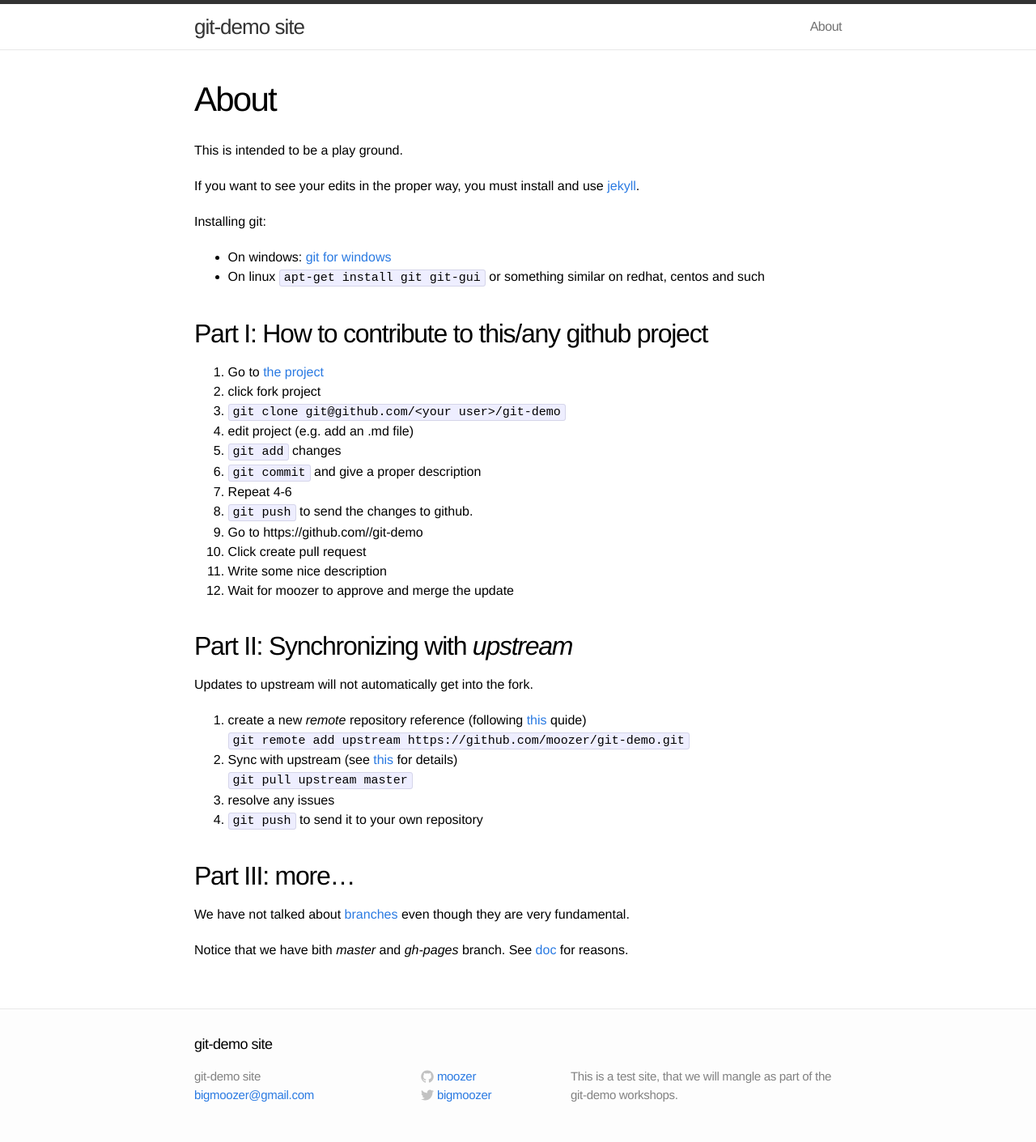
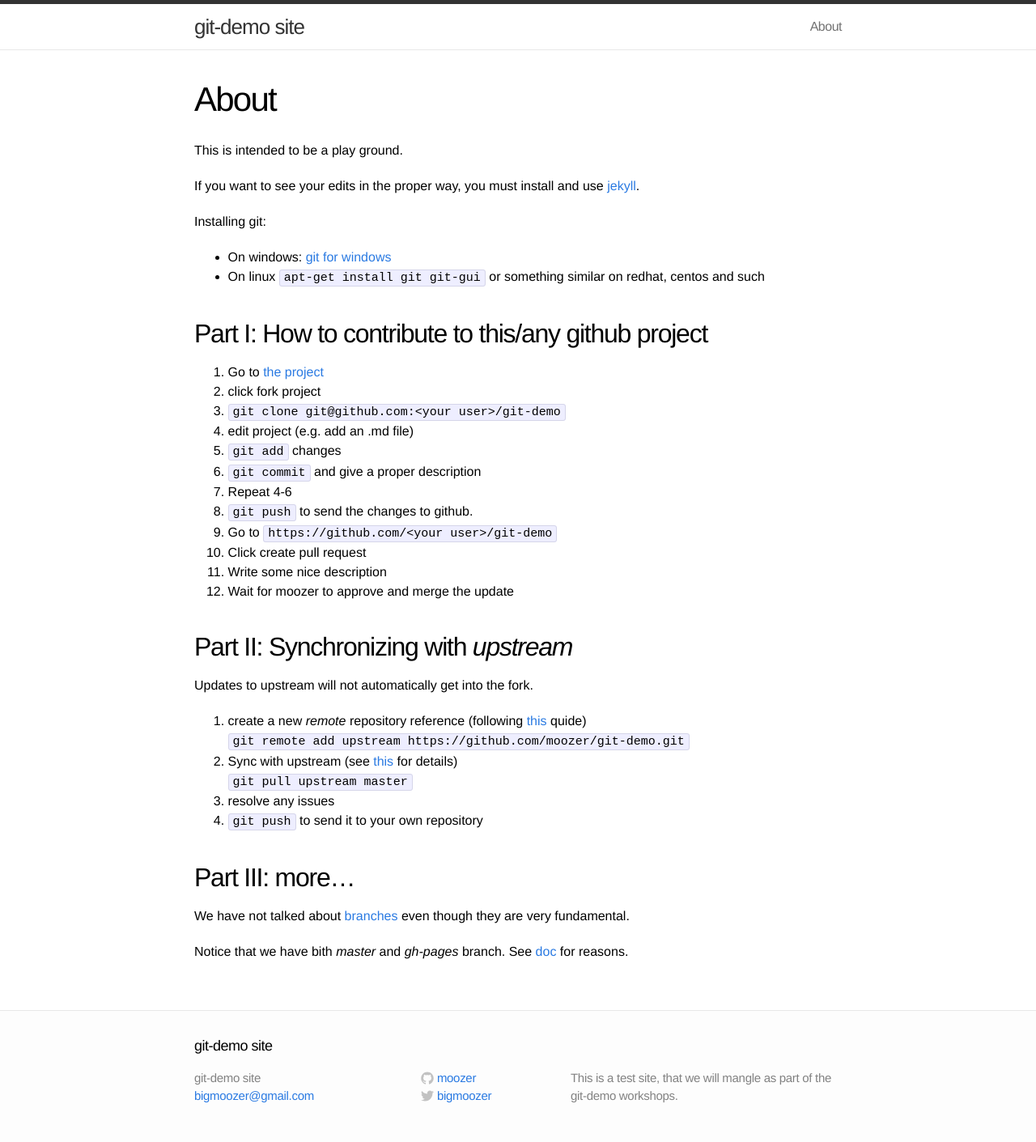
Before and after one commit to victor1tnet/git-demo, a Jekyll site: the page built from about.md, in a window 1280 px wide. Shown: the whole page at 81% size. Built offline with Jekyll 4.4.1, drawn with Linux system fonts in a browser that asks for light colours.

Commit message:
fixed typo

```diff
--- a/about.md
+++ b/about.md
@@ -21,7 +21,7 @@
 
 2. click fork project
 
-3. `git clone git@github.com/<your user>/git-demo`
+3. `git clone git@github.com:<your user>/git-demo`
 
 4. edit project (e.g. add an .md file)
 
@@ -33,7 +33,7 @@
 
 8. `git push` to send the changes to github.
 
-9. Go to https://github.com/<your user>/git-demo
+9. Go to `https://github.com/<your user>/git-demo`
 
 10. Click create pull request
 
```
